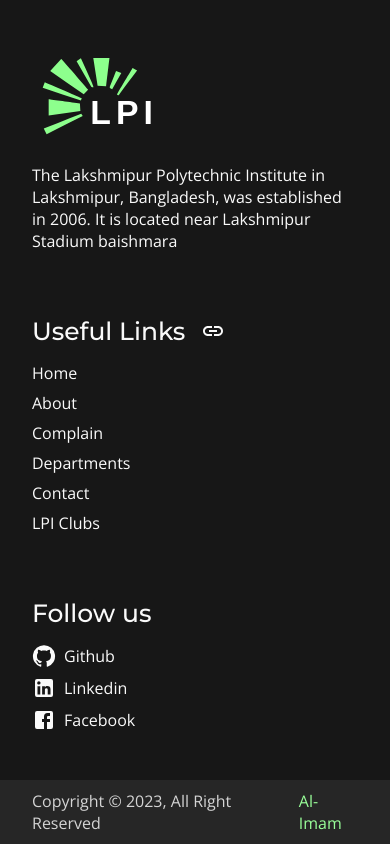
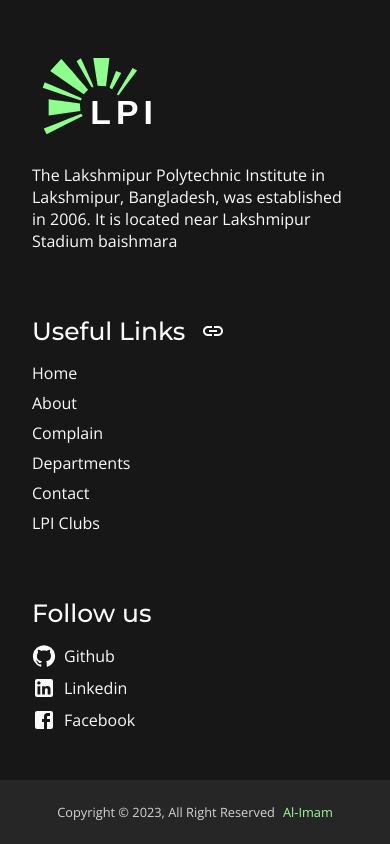
Before and after one commit to al-imam/lpi, a React (Vite) app: page /complain in a window 390 px wide. Shown: the part 357-1201 px from the top of the page. Built offline with nearby package versions, Linux system fonts and the light colour scheme.

Commit message:
decrease font-size on very smell screen

```diff
--- a/src/components/Footer/footer.module.css
+++ b/src/components/Footer/footer.module.css
@@ -159,3 +159,9 @@
   text-decoration: underline;
   filter: brightness(1.2);
 }
+
+@media only screen and (max-width: 26rem) {
+  .footerCopyRight {
+    font-size: 0.8rem;
+  }
+}
```
